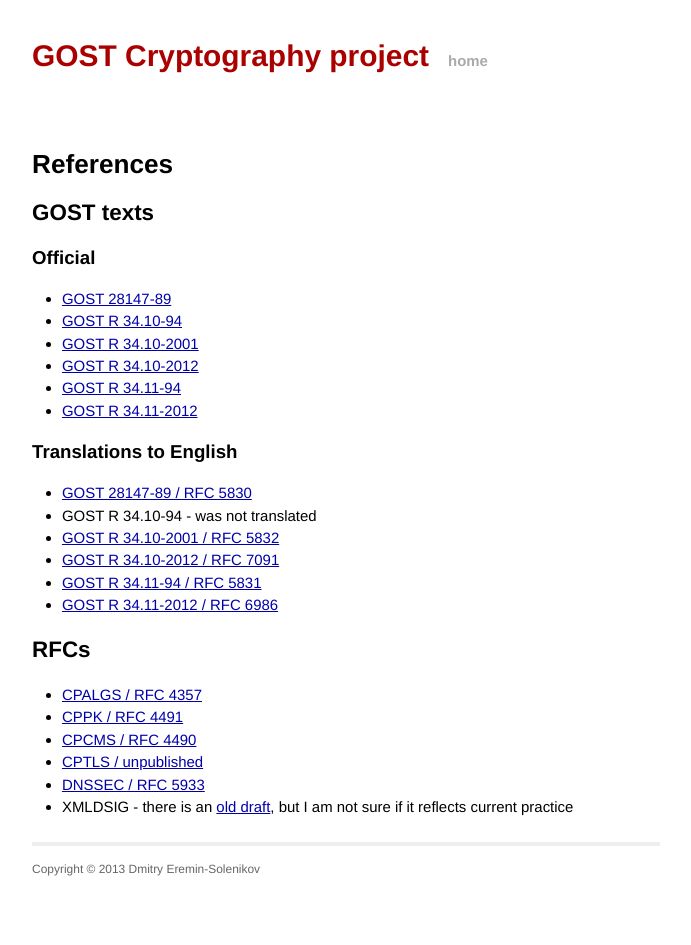
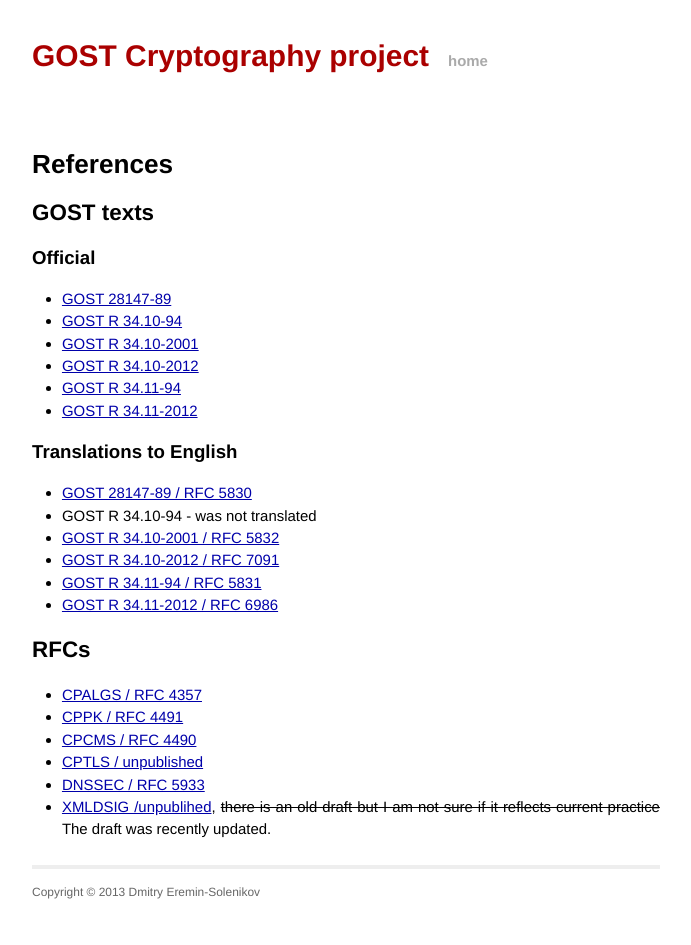
Before and after one commit to GostCrypt/gostcrypt.github.io, a Jekyll site: the page built from _posts/2013-01-01-references.markdown, in a window 1280 px wide. Shown: the whole page, without its empty margins (294-985 px from the left). Built offline with Jekyll 4.4.1, drawn with Linux system fonts in a browser that asks for light colours.

Commit message:
references: update xmldsig reference
Signed-off-by: Dmitry Eremin-Solenikov <dbaryshkov@gmail.com>

```diff
--- a/_posts/2013-01-01-references.markdown
+++ b/_posts/2013-01-01-references.markdown
@@ -28,5 +28,6 @@ categories: [special]
 * [CPCMS / RFC 4490](https://tools.ietf.org/html/rfc4490)
 * [CPTLS / unpublished](http://tools.ietf.org/html/draft-chudov-cryptopro-cptls)
 * [DNSSEC / RFC 5933](https://tools.ietf.org/html/rfc5933)
-* XMLDSIG - there is an [old draft](http://tools.ietf.org/html/draft-chudov-cryptopro-cpxmldsig),
-  but I am not sure if it reflects current practice
+* [XMLDSIG /unpublihed](http://tools.ietf.org/html/draft-chudov-cryptopro-cpxmldsig),
+  <del>there is an old draft but I am not sure if it reflects current practice</del>
+  The draft was recently updated.
```
